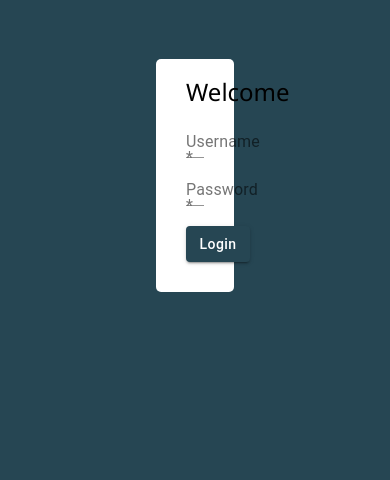
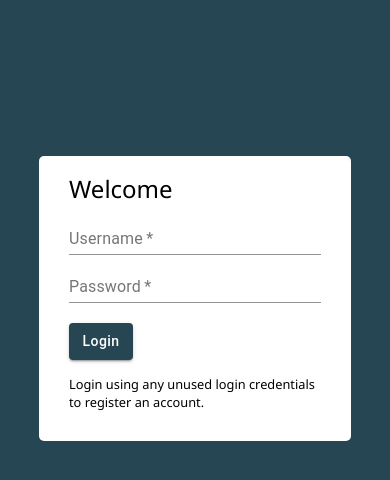
Before and after one commit to winstonvan/messenger-clone, a React (Create React App) app in the folder messenger-clone/: page / in a window 390 px wide. Shown: the top 480 px of the page. Built offline with nearby package versions, Linux system fonts and the light colour scheme; the HTML template or start-up script is replaced by a standard one.

Commit message:
added media queries

```diff
--- a/messenger-clone/public/index.html
+++ b/messenger-clone/public/index.html
@@ -24,7 +24,7 @@
       work correctly both with client-side routing and a non-root public URL.
       Learn how to configure a non-root public URL by running `npm run build`.
     -->
-    <title>React App</title>
+    <title>Chat App by Winston <Van></Van></title>
   </head>
   <body>
     <noscript>You need to enable JavaScript to run this app.</noscript>
--- a/messenger-clone/src/components/Login.js
+++ b/messenger-clone/src/components/Login.js
@@ -121,6 +121,10 @@ function Login(props) {
           </Button>
         </div>
       </form>
+
+      <div className="instructions">
+        Login using any unused login credentials to register an account.
+      </div>
     </div>
   );
 }
--- a/messenger-clone/src/styles/Login.css
+++ b/messenger-clone/src/styles/Login.css
@@ -5,6 +5,36 @@
   margin: 15% 40%;
   padding: 10px 30px 30px 30px;
   border-radius: 5px;
+}
+
+@media screen and (max-width: 1080px) {
+  .login__container {
+    margin: 30% 30%;
+  }
+}
+
+@media screen and (max-width: 770px) {
+  .login__container {
+    margin: 20% 27%;
+  }
+}
+
+@media screen and (max-width: 630px) {
+  .login__container {
+    margin: 30% 25%;
+  }
+}
+
+@media screen and (max-width: 550px) {
+  .login__container {
+    margin: 30% 20%;
+  }
+}
+
+@media screen and (max-width: 480px) {
+  .login__container {
+    margin: 40% 10%;
+  }
 }
 
 .login__title {
@@ -34,3 +64,8 @@
   font-weight: 500;
   display: none;
 }
+
+.instructions {
+  margin-top: 15px;
+  font-size: 0.8rem;
+}
```
Also changed, not shown: 1 other file (tests, documents, lock files or other folders).
